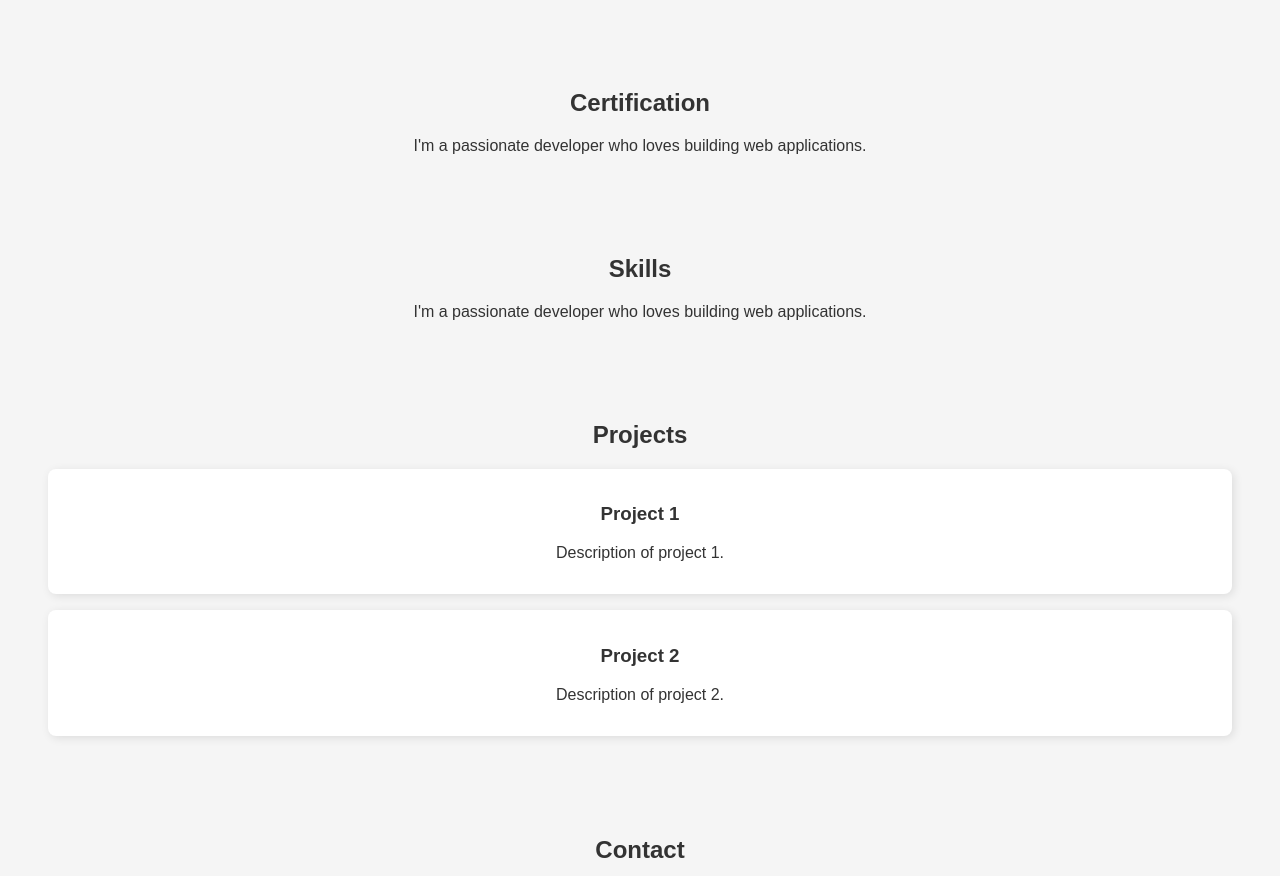
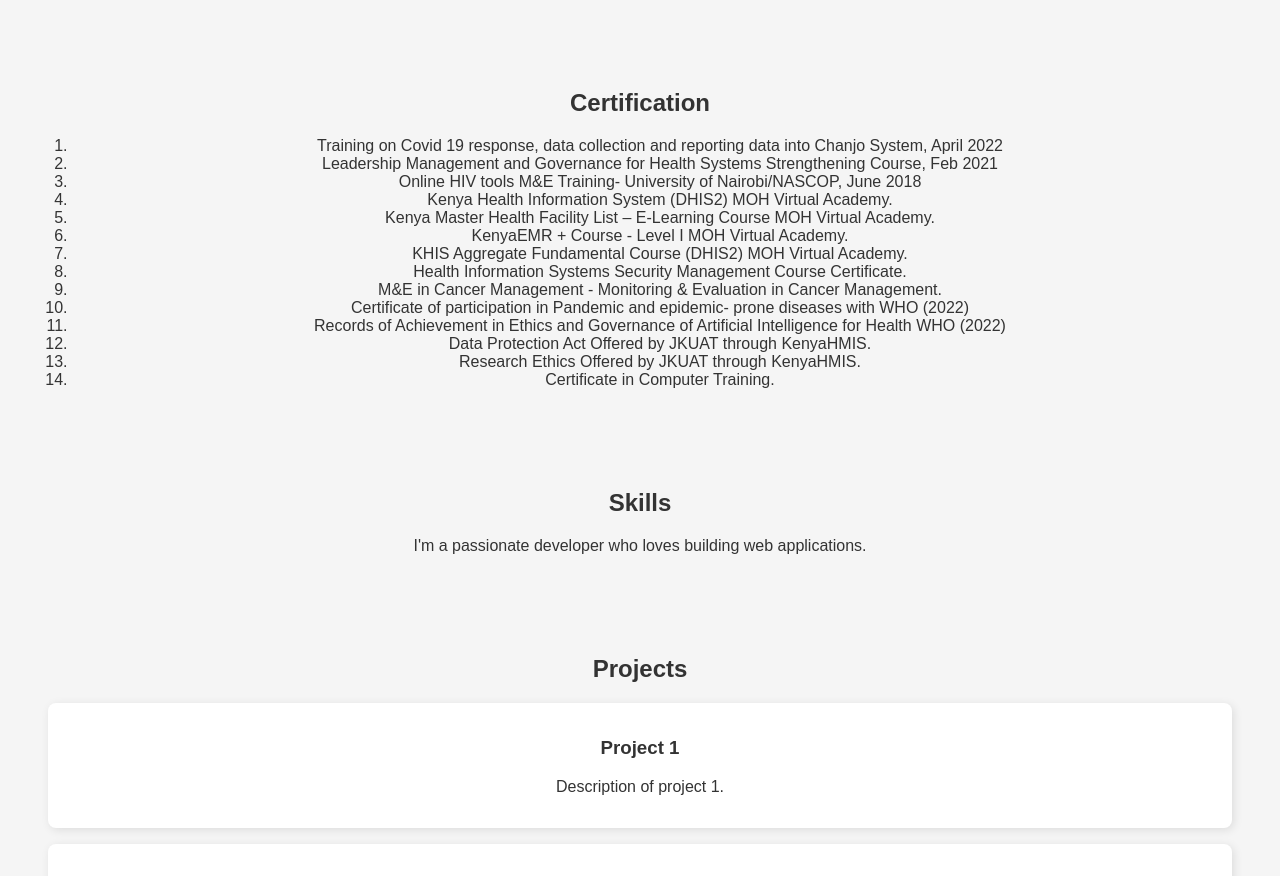
Before and after one commit to CEPHASOMONDI/cephas-portfolio, a plain HTML site: page index.html in a window 1280 px wide. Shown: the part 840-1716 px from the top of the page. Drawn offline with Linux system fonts and the light colour scheme.

Commit message:
update index.html
changes

```diff
--- a/index.html
+++ b/index.html
@@ -43,7 +43,24 @@
 
     <section id="Certification">
         <h2>Certification</h2>
-        <p>I'm a passionate developer who loves building web applications.</p>
+        <p>
+            <ol>
+                <li>Training on Covid 19 response, data collection and reporting data into Chanjo System, April 2022</li>
+                <li>Leadership Management and Governance for Health Systems Strengthening Course, Feb 2021</li>
+                <li>  Online HIV tools M&E Training- University of Nairobi/NASCOP, June 2018</li>
+                <li>  Kenya Health Information System (DHIS2) MOH Virtual Academy.</li>
+                <li>Kenya Master Health Facility List – E-Learning Course MOH Virtual Academy.</li>
+                <li> KenyaEMR + Course - Level I MOH Virtual Academy.</li>
+                <li> KHIS Aggregate Fundamental Course (DHIS2) MOH Virtual Academy.</li>
+                <li>  Health Information Systems Security Management Course Certificate.</li>
+                <li>  M&E in Cancer Management - Monitoring & Evaluation in Cancer Management.</li>
+                <li> Certificate of participation in Pandemic and epidemic- prone diseases with WHO (2022)</li>
+                <li>  Records of Achievement in Ethics and Governance of Artificial Intelligence for Health WHO (2022)</li>
+                <li>  Data Protection Act Offered by JKUAT through KenyaHMIS.</li>
+                <li>  Research Ethics Offered by JKUAT through KenyaHMIS.</li>
+                <li> Certificate in Computer Training.</li>
+            </ol>
+        </p>
     </section>
 
     <section id="Skills">
```
